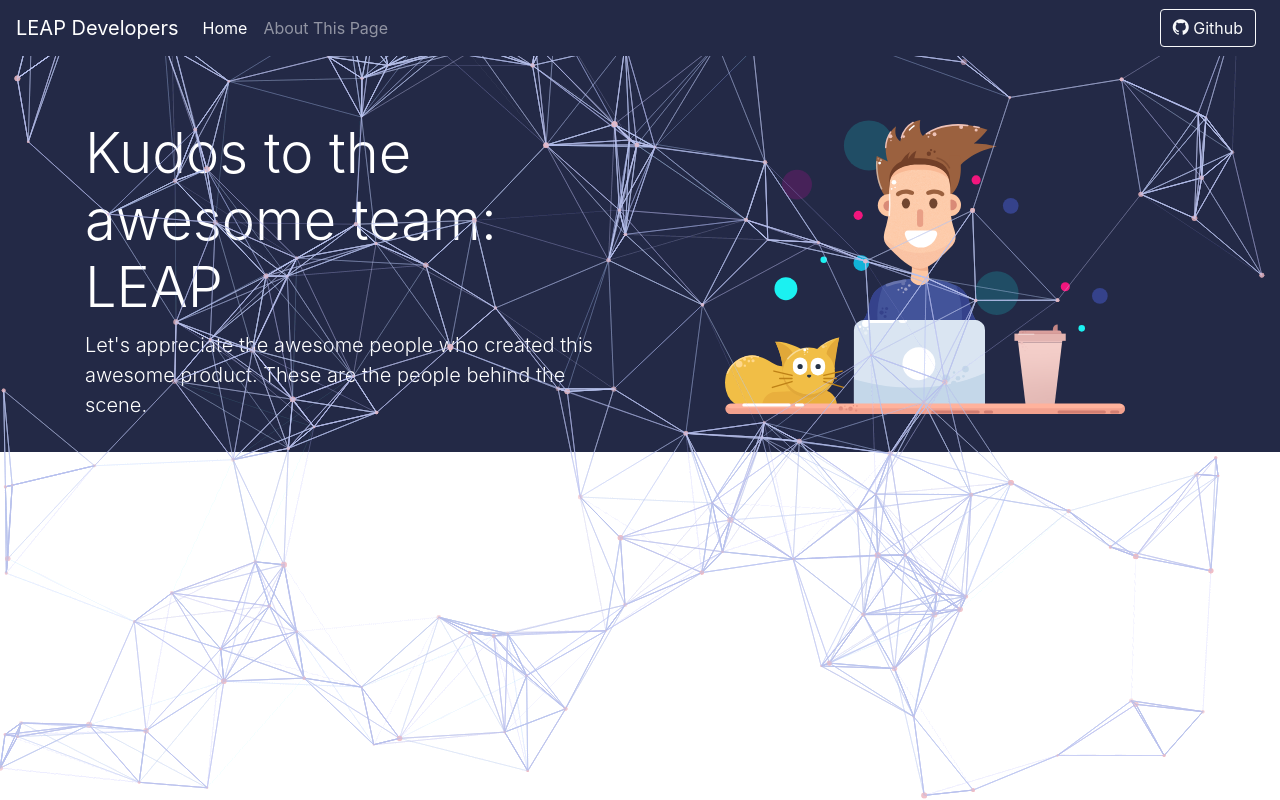
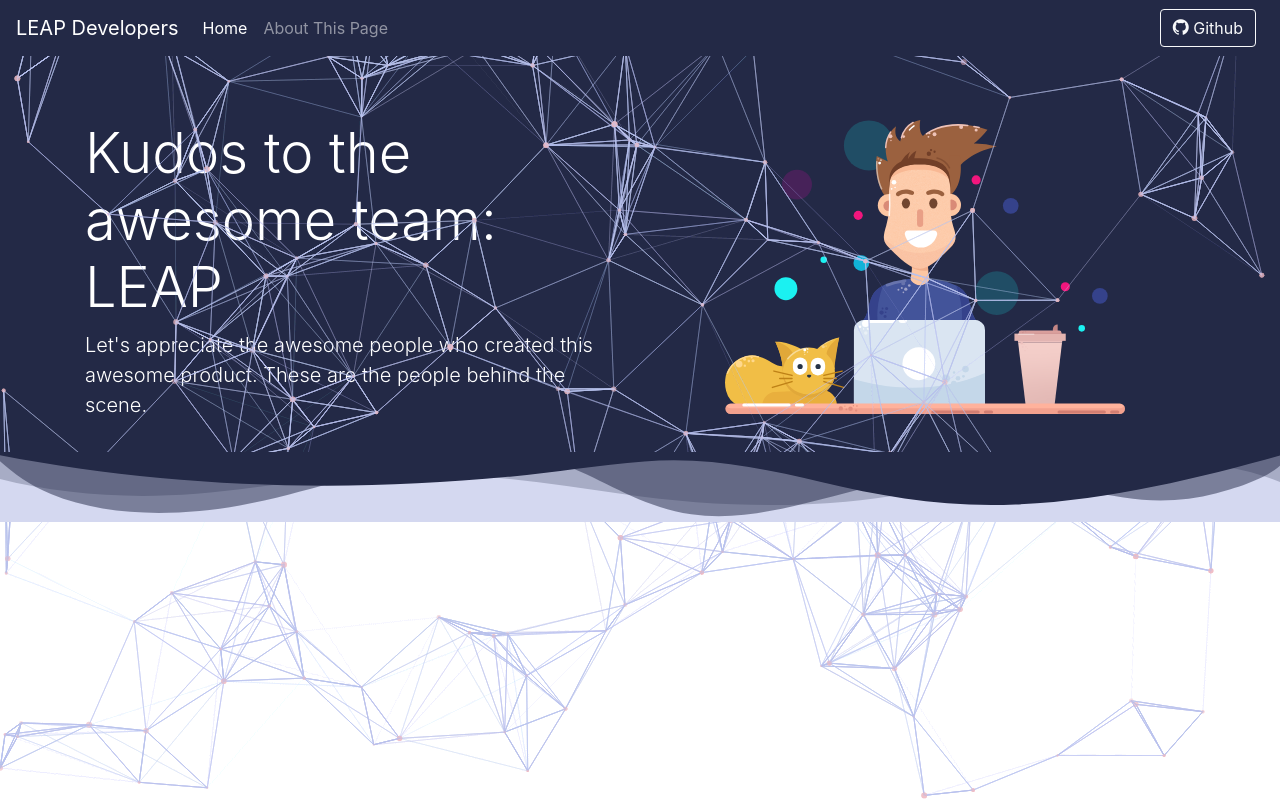
Before and after one commit to ShivamS136/We-Were-Here, a React (Create React App) app: page / in a window 1280 px wide. Built offline with nearby package versions, Linux system fonts and the light colour scheme.

Commit message:
Added Jumbotron

```diff
--- a/src/components/Header/Header.component.tsx
+++ b/src/components/Header/Header.component.tsx
@@ -1,5 +1,6 @@
 import React from "react";
 import { Navbar, Nav, Button } from "react-bootstrap";
+import SpanIcon from "../SpanIcon/SpanIcon.component";
 
 const Header = ({ teamBrand }: { teamBrand: string }) => {
 	return (
@@ -16,7 +17,7 @@ const Header = ({ teamBrand }: { teamBrand: string }) => {
 				<div className="mr-sm-2">
 					<a href="https://github.com/ShivamS136/Team-Profile" target="_blank">
 						<Button variant="outline-light" className="my-2 my-sm-0" type="submit">
-							<span className="icon-icomoon-github"></span> Github
+							<SpanIcon name="github"></SpanIcon> Github
 						</Button>
 					</a>
 				</div>
--- a/src/components/JumboHeader/JumboHeader.component.tsx
+++ b/src/components/JumboHeader/JumboHeader.component.tsx
@@ -3,10 +3,12 @@ import { Jumbotron, Container, Row, Col, Image } from "react-bootstrap";
 import Particles from "react-tsparticles";
 import styles from "./JumboHeader.module.scss";
 import HeroImg from "../../assets/img/hero-illustration.svg";
+import { ReactComponent as BottomWaveSvg } from "../../assets/img/bottom-wave.svg";
 
 const ParticlesData = require("./particles.json");
 const JumboHeader = ({ teamName }: { teamName: string }) => {
 	return (
+		<>
 			<Jumbotron fluid className={`${styles.JumboHeader}` + " m-0 pb-0"}>
 				<Container>
 					<Row>
@@ -23,6 +25,12 @@ const JumboHeader = ({ teamName }: { teamName: string }) => {
 				</Container>
 				<Particles options={ParticlesData} className={styles.particlesJsDiv} />
 			</Jumbotron>
+			<Container fluid className="p-0">
+				<div className={styles.customShapeDividerTop}>
+					<BottomWaveSvg />
+				</div>
+			</Container>
+		</>
 	);
 };
 
--- a/src/components/JumboHeader/JumboHeader.module.scss
+++ b/src/components/JumboHeader/JumboHeader.module.scss
@@ -11,3 +11,21 @@
 		bottom: 0;
 	}
 }
+
+.customShapeDividerTop {
+	position: relative;
+	background-color: #d4d8f0;
+	width: 100%;
+	overflow: hidden;
+	line-height: 0;
+	svg {
+		position: relative;
+		display: block;
+		width: calc(100% + 1.3px);
+		height: 70px;
+
+		path {
+			fill: #232946;
+		}
+	}
+}
--- /dev/null
+++ b/src/components/SpanIcon/SpanIcon.component.tsx
@@ -0,0 +1,7 @@
+import React from "react";
+
+const SpanIcon = ({ name }: { name: string }) => {
+	return <span className={"icon-icomoon-" + name}></span>;
+};
+
+export default SpanIcon;
```
Also changed, not shown: src/assets/img/bottom-wave.svg (added). Lines whose indentation alone changed are shown as unchanged.
